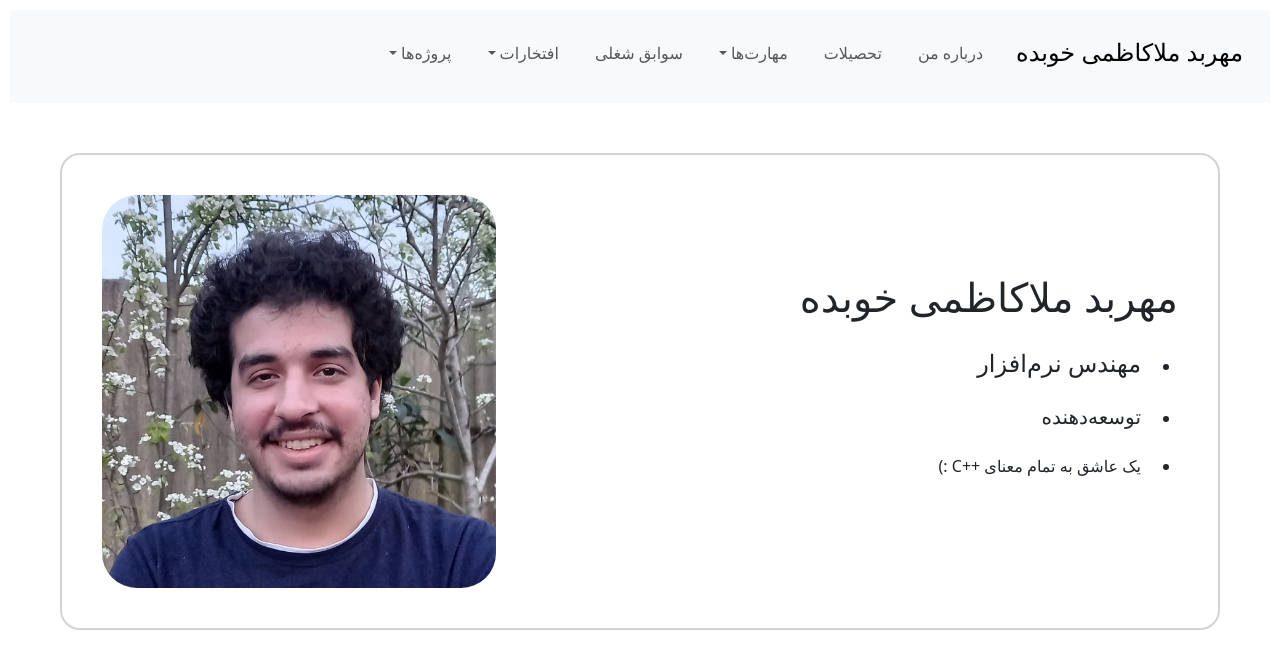
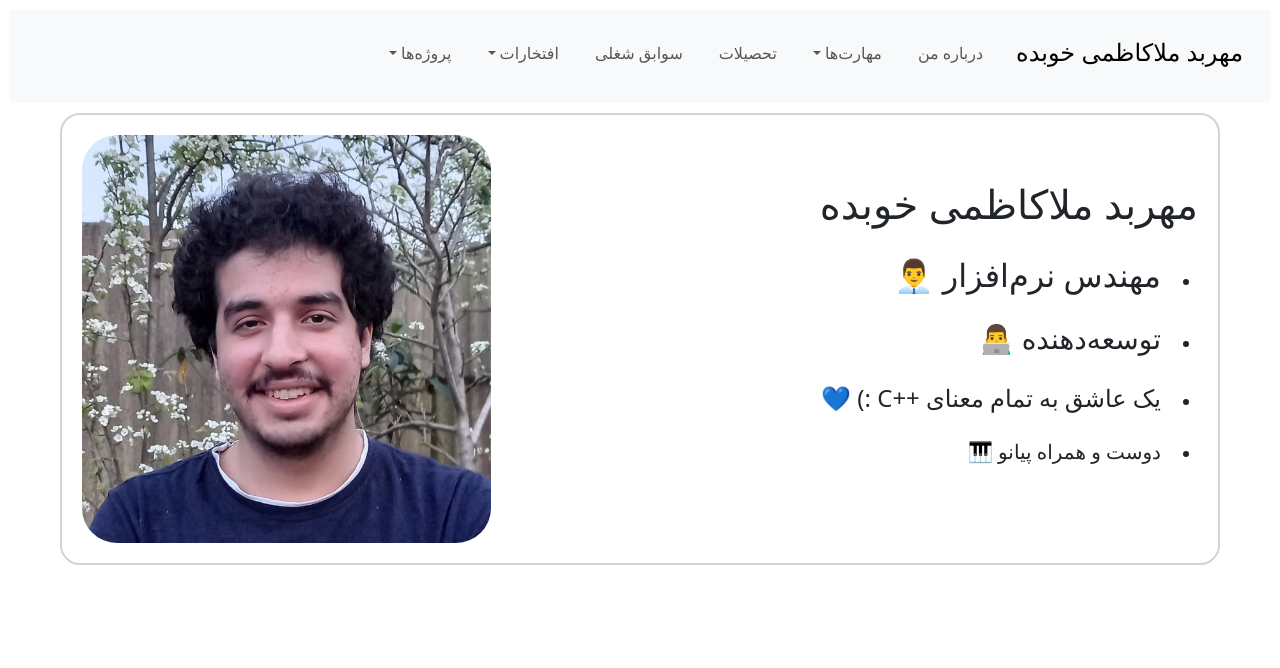
Before and after one commit to Mehrbod-MK/MMK---Portfolio-Website, a plain HTML site: page index.html in a window 1280 px wide. Drawn offline with nearby package versions, Linux system fonts and the light colour scheme.

Commit message:
Implementing Skills section

```diff
--- a/index.html
+++ b/index.html
@@ -34,11 +34,7 @@
             </li>
             <!-- About Me -->
             <li class="nav-item">
-                <a class="nav-link" href="#">درباره من</a>
-            </li>
-            <!-- Education -->
-            <li class="nav-item">
-                <a class="nav-link" href="#">تحصیلات</a>
+                <a class="nav-link" href="#mmk-aboutme">درباره من</a>
             </li>
             <!-- Skills -->
             <li class="nav-item dropdown">
@@ -48,6 +44,10 @@
                   <li><a class="dropdown-item" href="#">مهارت‌های نرم</a></li>
                   <li><a class="dropdown-item" href="#">سایر مهارت‌ها</a></li>
                 </ul>
+            </li>
+            <!-- Education -->
+            <li class="nav-item">
+                <a class="nav-link" href="#">تحصیلات</a>
             </li>
             <!-- Jobs -->
             <li class="nav-item">
@@ -75,18 +75,21 @@
       </nav>
 
       <!-- SECTION:  About me -->
-      <header class="mmk-section-aboutme">
+      <header id="mmk-aboutme" class="mmk-section-aboutme">
         <div class="mmk-aboutme-texts">
             <h1>مهربد ملاکاظمی خوبده</h1>
             <ul>
                 <li>
-                    <h4>مهندس نرم‌افزار</h4>
+                    <h2>مهندس نرم‌افزار 👨‍💼</h4>
                 </li>
                 <li>
-                    <h5>توسعه‌دهنده</h4>
+                    <h3>توسعه‌دهنده 👨‍💻</h4>
                 </li>
                 <li>
-                    <h6>یک عاشق به تمام معنای ++C :)</h6>
+                    <h4>یک عاشق به تمام معنای ++C :) 💙</h6>
+                </li>
+                <li>
+                    <h5>دوست و همراه پیانو 🎹</h5>
                 </li>
             </ul>
         </div>
@@ -95,6 +98,11 @@
         </div>
       </header>
 
+      <!-- SECTION:  Skills -->
+      <main id="mmk-skills" class="mmk-section-skills">
+
+      </main>
+
     <script src="https://cdn.jsdelivr.net/npm/bootstrap@5.3.3/dist/js/bootstrap.bundle.min.js" integrity="sha384-YvpcrYf0tY3lHB60NNkmXc5s9fDVZLESaAA55NDzOxhy9GkcIdslK1eN7N6jIeHz" crossorigin="anonymous"></script>
 
 </body>
--- a/styles/styles.css
+++ b/styles/styles.css
@@ -17,8 +17,8 @@
 {
     border: 2px solid lightgray;
 
-    padding: 30px;
-    margin: 50px;
+    padding: 10px;
+    margin: 10px 50px 50px 50px;
 
     border-radius: 20px;
 
```
